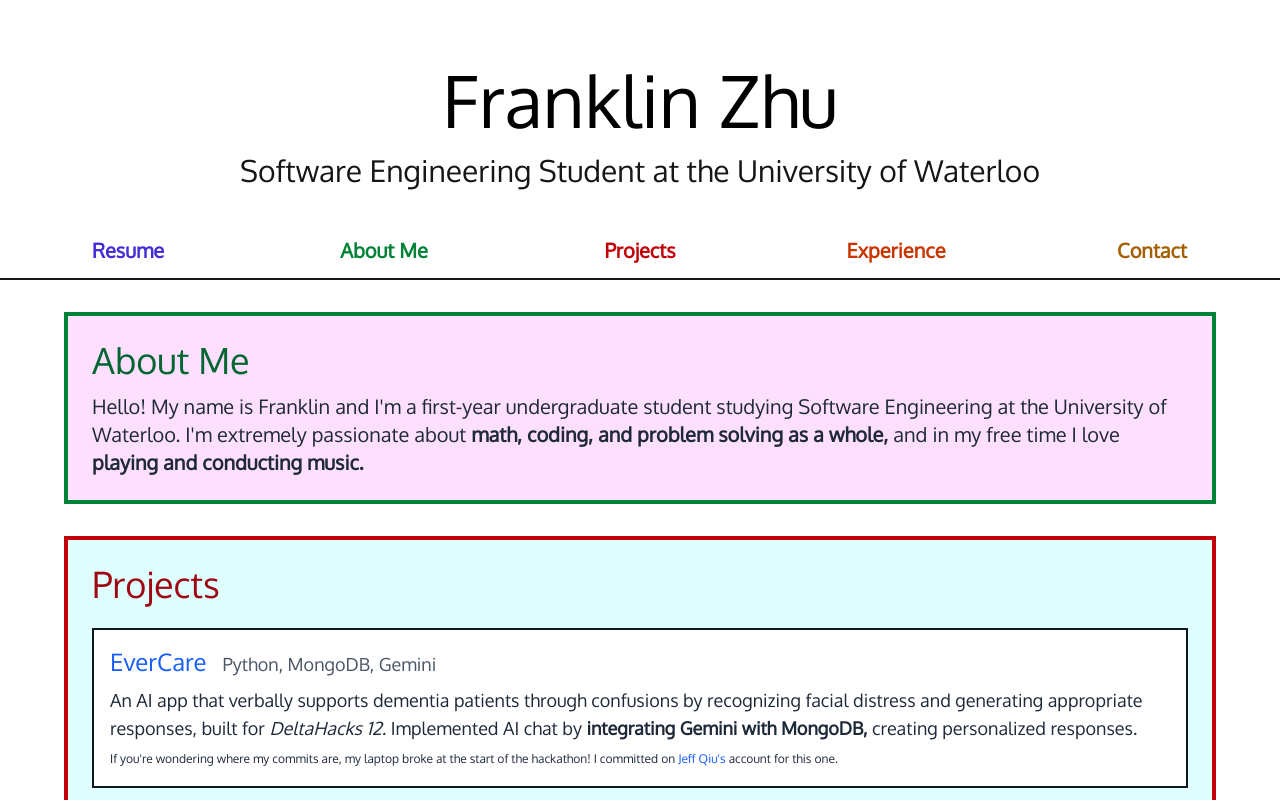
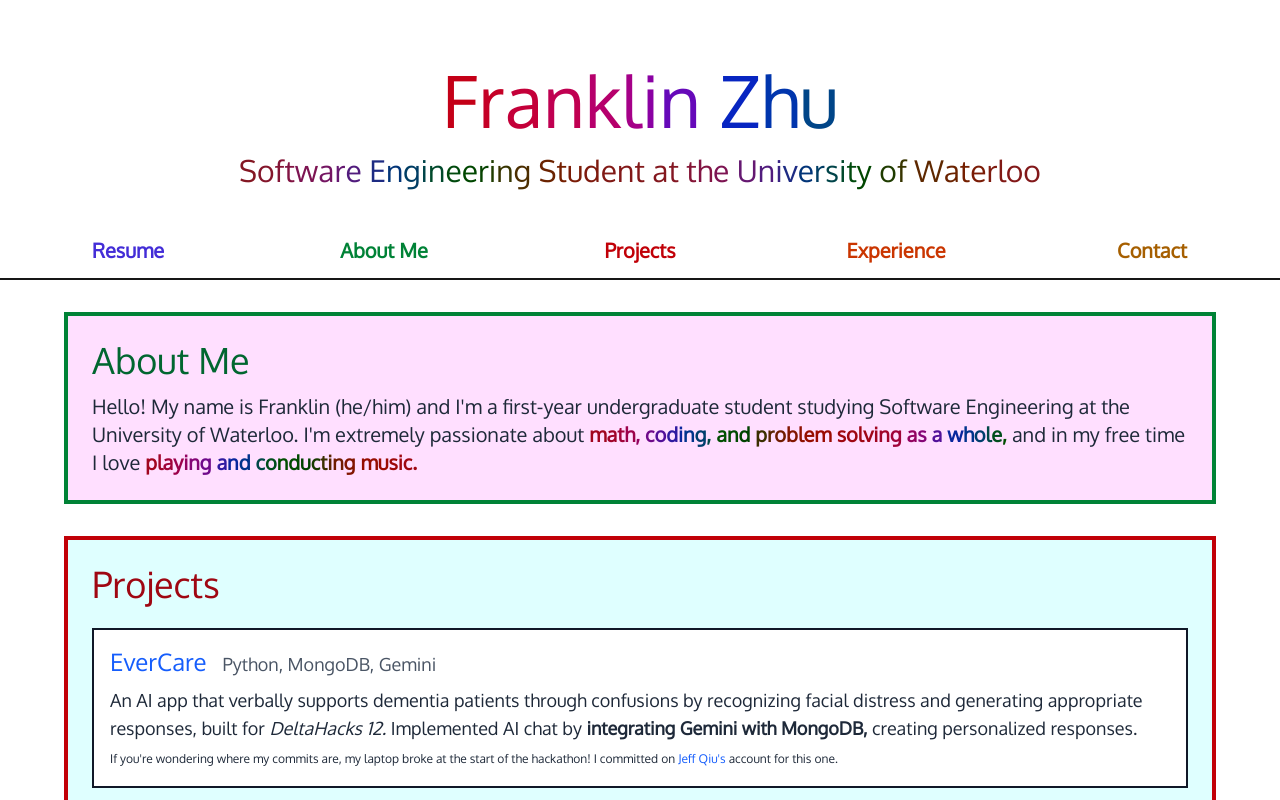
Before and after one commit to f47zhu/personal-website, a Next.js app: page / in a window 1280 px wide. Shown: the top 800 px of the page. Built offline with nearby package versions, Linux system fonts and the light colour scheme; a web font is replaced by a local one.

Commit message:
feat: Add waveEffect (+misc nits)

```diff
--- a/app/cards.tsx
+++ b/app/cards.tsx
@@ -36,7 +36,7 @@ export function InnerCard({ title, link = "", tools = "", date = "", funFact = "
         <span className="float-right text-xl text-gray-700 dark:text-gray-300"><i>{date}</i></span>
       )}
       <p className="mb-2" />
-      <p className="text-lg text-gray-800 dark:text-gray-200">
+      <div className="text-lg text-gray-800 dark:text-gray-200">
         {children}
         {funFact !== "" && (
           <>
@@ -44,7 +44,7 @@ export function InnerCard({ title, link = "", tools = "", date = "", funFact = "
             <span className="text-xs">{funFact}</span>
           </>
         )}
-      </p>
+      </div>
     </div>
   );
 }
--- a/app/globals.css
+++ b/app/globals.css
@@ -17,6 +17,36 @@
   --animate-fade-in-length0.75s: fade-in 0.75s ease-out both;
   --animate-fade-in-length0.75s-delay0.75s: fade-in 0.75s ease-out 0.75s both;
   --animate-fade-in-from-bottom-length0.75s-delay0.75s: fade-in-from-bottom 0.75s ease-out 0.75s both;
+  --animate-wave-length3s: wave 3s ease-in-out infinite;
+  --animate-wave-length3s-delay0.1s: wave 3s ease-in-out -2.9s infinite; /* have not found an */
+  --animate-wave-length3s-delay0.2s: wave 3s ease-in-out -2.8s infinite; /* easier way to do  */
+  --animate-wave-length3s-delay0.3s: wave 3s ease-in-out -2.7s infinite; /* this so far       */
+  --animate-wave-length3s-delay0.4s: wave 3s ease-in-out -2.6s infinite;
+  --animate-wave-length3s-delay0.5s: wave 3s ease-in-out -2.5s infinite;
+  --animate-wave-length3s-delay0.6s: wave 3s ease-in-out -2.4s infinite;
+  --animate-wave-length3s-delay0.7s: wave 3s ease-in-out -2.3s infinite;
+  --animate-wave-length3s-delay0.8s: wave 3s ease-in-out -2.2s infinite;
+  --animate-wave-length3s-delay0.9s: wave 3s ease-in-out -2.1s infinite;
+  --animate-wave-length3s-delay1.0s: wave 3s ease-in-out -2.0s infinite;
+  --animate-wave-length3s-delay1.1s: wave 3s ease-in-out -1.9s infinite;
+  --animate-wave-length3s-delay1.2s: wave 3s ease-in-out -1.8s infinite;
+  --animate-wave-length3s-delay1.3s: wave 3s ease-in-out -1.7s infinite;
+  --animate-wave-length3s-delay1.4s: wave 3s ease-in-out -1.6s infinite;
+  --animate-wave-length3s-delay1.5s: wave 3s ease-in-out -1.5s infinite;
+  --animate-wave-length3s-delay1.6s: wave 3s ease-in-out -1.4s infinite;
+  --animate-wave-length3s-delay1.7s: wave 3s ease-in-out -1.3s infinite;
+  --animate-wave-length3s-delay1.8s: wave 3s ease-in-out -1.2s infinite;
+  --animate-wave-length3s-delay1.9s: wave 3s ease-in-out -1.1s infinite;
+  --animate-wave-length3s-delay2.0s: wave 3s ease-in-out -1.0s infinite;
+  --animate-wave-length3s-delay2.1s: wave 3s ease-in-out -0.9s infinite;
+  --animate-wave-length3s-delay2.2s: wave 3s ease-in-out -0.8s infinite;
+  --animate-wave-length3s-delay2.3s: wave 3s ease-in-out -0.7s infinite;
+  --animate-wave-length3s-delay2.4s: wave 3s ease-in-out -0.6s infinite;
+  --animate-wave-length3s-delay2.5s: wave 3s ease-in-out -0.5s infinite;
+  --animate-wave-length3s-delay2.6s: wave 3s ease-in-out -0.4s infinite;
+  --animate-wave-length3s-delay2.7s: wave 3s ease-in-out -0.3s infinite;
+  --animate-wave-length3s-delay2.8s: wave 3s ease-in-out -0.2s infinite;
+  --animate-wave-length3s-delay2.9s: wave 3s ease-in-out -0.1s infinite;
 
   @keyframes fade-in {
     from {
@@ -35,6 +65,14 @@
       transform: translate(0, 0);
     }
   }
+  @keyframes wave {
+    from {
+      filter: hue-rotate(0deg);
+    }
+    to {
+      filter: hue-rotate(360deg);
+    }
+  }
 }
 
 @layer base {
--- a/app/page.tsx
+++ b/app/page.tsx
@@ -1,13 +1,18 @@
 import { PageCard, InnerCard } from "./cards"
 import { RandomFunFact } from "./randomFunFact"
 import { PageHeader } from "./header"
+import { WaveEffect, FunHighlight } from "./waveEffect";
 
 export default function Home() {
   return (
     <>
       <div className="m-16 mb-8 text-center text-pretty font-normal text-black dark:text-white animate-fade-in-length0.75s">
-        <p className="text-7xl mb-4">Franklin Zhu</p>
-        <p className="text-3xl animate-pulse">Software Engineering Student at the University of Waterloo</p>
+        <div className="text-7xl mb-4 text-red-700 dark:text-red-300">
+          <WaveEffect text="Franklin Zhu" />
+        </div>
+        <div className="text-3xl text-red-900 dark:text-red-100">
+          <WaveEffect text="Software Engineering Student at the University of Waterloo" />
+        </div>
       </div>
       <PageHeader />
       <div className="animate-fade-in-from-bottom-length0.75s-delay0.75s">
@@ -18,12 +23,13 @@ export default function Home() {
               title={"About Me"}
             >
               <p className="mt-3" />
-              <p className="text-xl text-gray-800 dark:text-gray-200">
+              <div className="text-xl text-gray-800 dark:text-gray-200">
                 Hello!
-                My name is Franklin and I'm a first-year undergraduate student studying Software Engineering at the University of Waterloo.
-                I'm extremely passionate about <b>math, coding, and problem solving as a whole,</b> and in my free time I love <b>playing and conducting music.</b>
+                My name is Franklin (he/him) and I'm a first-year undergraduate student studying Software Engineering at the University of Waterloo.
+                I'm extremely passionate about <FunHighlight text="math, coding, and problem solving as a whole," /> and in my free time
+                I love <FunHighlight text="playing and conducting music." />
                 <span id="projects" />
-              </p>
+              </div>
             </PageCard>
             <PageCard
               className={"flex flex-col gap-6"}
--- a/app/randomFunFact.tsx
+++ b/app/randomFunFact.tsx
@@ -1,6 +1,7 @@
 "use client"
 
 import { useState, useEffect, useRef } from "react";
+import { FunHighlight } from "./waveEffect";
 
 const funFacts = [
   <>I used to <a href="https://osu.ppy.sh/users/10975777" target="_blank">play osu! tournaments.</a></>,
@@ -63,7 +64,7 @@ export function RandomFunFact() {
       {funFacts[randIndex]}
       {(factsSeen.size === funFacts.length) && (
         <div className="mt-3 text-gray-700 dark:text-gray-300">
-          Wow! You've seen all my fun facts! Have a cookie 🍪 :)
+          <FunHighlight text="Wow!" /> You've seen all my fun facts! Have a cookie 🍪 :)
         </div>
       )}
     </div>
--- a/app/resume/page.tsx
+++ b/app/resume/page.tsx
@@ -1,3 +1,3 @@
 export default function Home() {
-  return <iframe src="./resume.pdf" className="absolute w-full h-full" title="Franklin Zhu's resume" />;
+  return <iframe src="./Franklin_Zhu_Resume.pdf" className="absolute w-full h-full" title="Franklin Zhu's resume" />;
 }
--- /dev/null
+++ b/app/waveEffect.tsx
@@ -0,0 +1,45 @@
+const animations = [
+  "animate-wave-length3s",
+  "animate-wave-length3s-delay0.1s",
+  "animate-wave-length3s-delay0.2s",
+  "animate-wave-length3s-delay0.3s",
+  "animate-wave-length3s-delay0.4s",
+  "animate-wave-length3s-delay0.5s",
+  "animate-wave-length3s-delay0.6s",
+  "animate-wave-length3s-delay0.7s",
+  "animate-wave-length3s-delay0.8s",
+  "animate-wave-length3s-delay0.9s",
+  "animate-wave-length3s-delay1.0s",
+  "animate-wave-length3s-delay1.1s",
+  "animate-wave-length3s-delay1.2s",
+  "animate-wave-length3s-delay1.3s",
+  "animate-wave-length3s-delay1.4s",
+  "animate-wave-length3s-delay1.5s",
+  "animate-wave-length3s-delay1.6s",
+  "animate-wave-length3s-delay1.7s",
+  "animate-wave-length3s-delay1.8s",
+  "animate-wave-length3s-delay1.9s",
+  "animate-wave-length3s-delay2.0s",
+  "animate-wave-length3s-delay2.1s",
+  "animate-wave-length3s-delay2.2s",
+  "animate-wave-length3s-delay2.3s",
+  "animate-wave-length3s-delay2.4s",
+  "animate-wave-length3s-delay2.5s",
+  "animate-wave-length3s-delay2.6s",
+  "animate-wave-length3s-delay2.7s",
+  "animate-wave-length3s-delay2.8s",
+  "animate-wave-length3s-delay2.9s"
+];
+
+export function WaveEffect({ text }: { text: string }) {
+  const characters = text.split("");
+  return characters.map((c, idx) =>
+    <div key={idx} className={`inline-block whitespace-pre-wrap ${animations[idx % animations.length]}`}>{c}</div>
+  );
+}
+
+export function FunHighlight({ text }: { text: string }) {
+  return (
+    <b><span className="text-red-800 dark:text-red-200"><WaveEffect text={text} /></span></b>
+  );
+}
```
Also changed, not shown: 1 other file (tests, documents, lock files or other folders).
